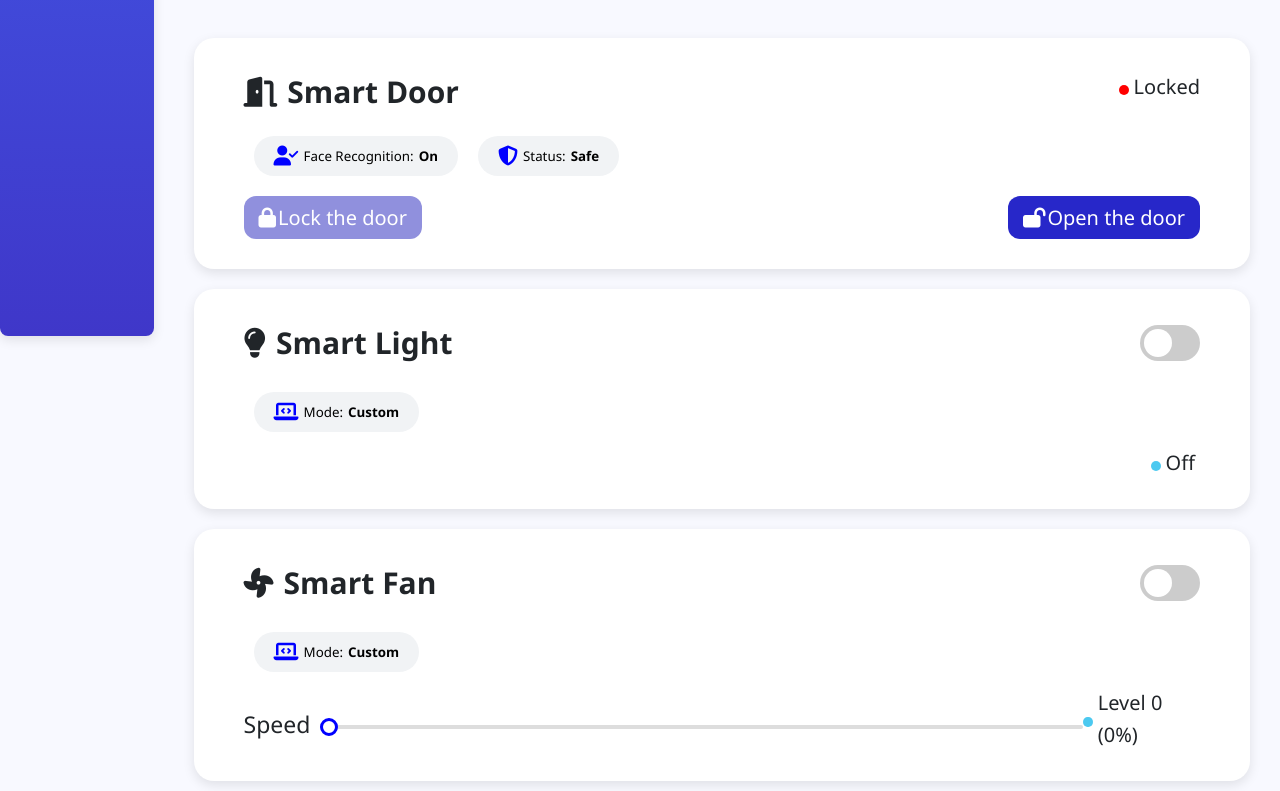
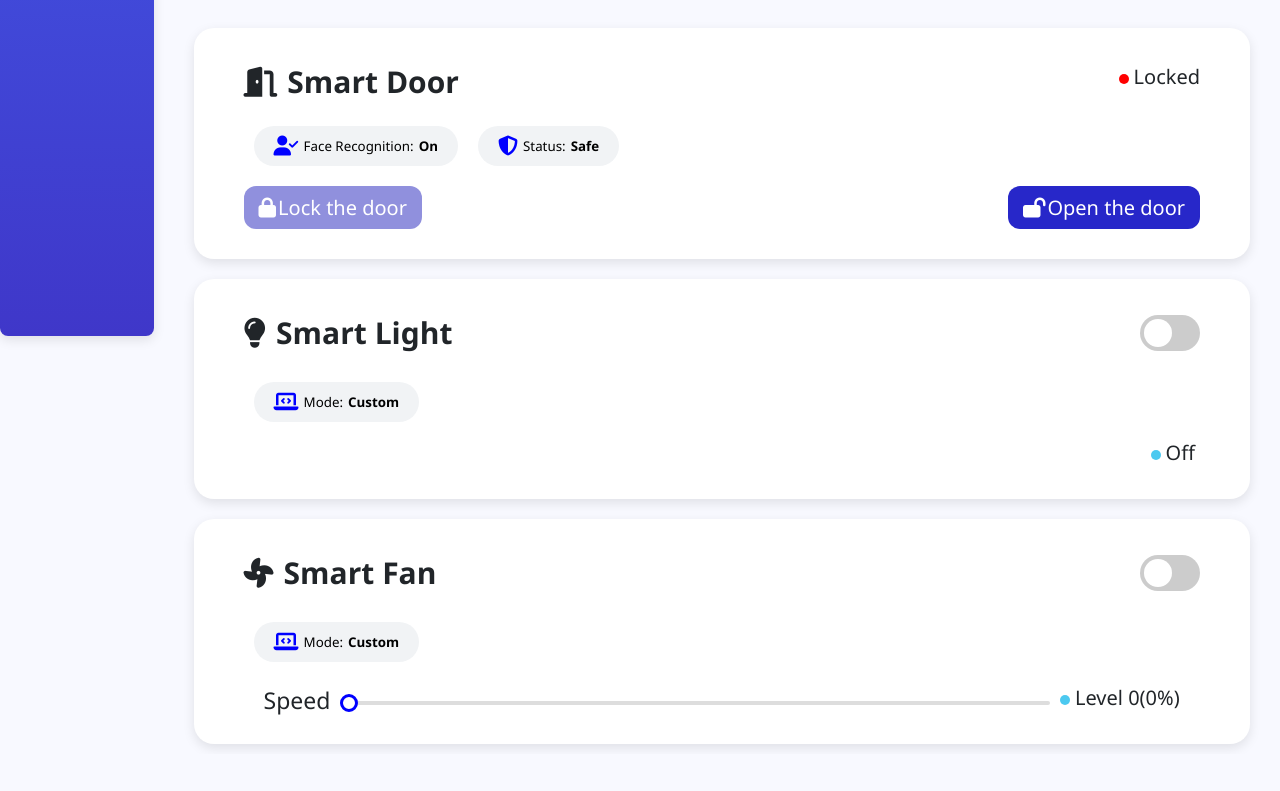
Before and after one commit to Mihate-Hiura/Smart-Room-App, a React (Vite) app: page /Dashboard in a window 1280 px wide. Shown: the part 464-1255 px from the top of the page. After the commit the page ends 1218 px from the top, so only its background shows below. Built offline with nearby package versions, Linux system fonts and the light colour scheme; no server answers.

Commit message:
update Frontend 1.1

```diff
--- a/src/Button/RangeSlide.css
+++ b/src/Button/RangeSlide.css
@@ -1,13 +1,16 @@
 .range-slide{
-    display: flex;
+    display: grid;
     align-items: center;
-    justify-content: flex-start;
-    width: 900px;
+    margin-left: 20px;
+    grid-template-columns: 1fr 30fr 1fr;
+    width: 1500px;
 }
 .range-slide .speed{
     margin-right: 10px;
     font-size: 23px;
     font-weight: 500;
+    grid-column-start: 1;
+    grid-column-end: 2;
 }
 .slider {
     -webkit-appearance: none;
@@ -19,6 +22,8 @@
     outline: none;
     margin-top: 5px;
     transition: background 0.3s ease;
+    grid-column-start: 2;
+    grid-column-end: 3;
 }
 
 .slider::-webkit-slider-thumb {
@@ -36,3 +41,10 @@
 .slider:hover::-webkit-slider-thumb {
     background: blue;
 }
+.status-slide{
+    width: 140px;
+    margin-left: 10px;
+    margin-top: 5px;
+    grid-column-start: 3;
+    grid-column-end: 4;
+}
--- a/src/Button/RangeSlide.jsx
+++ b/src/Button/RangeSlide.jsx
@@ -1,12 +1,15 @@
 
 import "./RangeSlide.css";  // Import the CSS file
-
-function RangeSlide({value,action}) {
+import DeviceStatus from "../Device/DeviceCard/DeviceStatus";
+function RangeSlide({value,action,status}) {
   return (
     <>
         <div class="range-slide">
             <div class="speed">Speed</div>
             <input type="range" min="0" max="100" value={value} onChange={action} step="20" class="slider" id="myRange"/>
+            <div class="status-slide">
+              <DeviceStatus dot="status-dot online">{status}</DeviceStatus>
+            </div>
         </div>
 
     </>
--- a/src/DashboardPage/DashboardPage.css
+++ b/src/DashboardPage/DashboardPage.css
@@ -1,3 +1,10 @@
+dashboard{
+  display: grid;
+  grid-template-columns: 1fr 1fr;
+  grid-template-rows: 10% 25% 5% auto;
+  margin-right: 20px ;
+  min-width: 700px;
+}
 status{
   grid-row-start: 2;
   grid-row-end: 3;
--- a/src/DashboardPage/DashboardPage.jsx
+++ b/src/DashboardPage/DashboardPage.jsx
@@ -11,6 +11,7 @@ import GetDevice from "../Status/GetFeedValue/GetDevice.jsx";
 function DashboardPage(){
     return(
         <>
+          <dashboard>
             <Header>Dashboard</Header>
             <status>
               <GetTemp/>
@@ -26,6 +27,7 @@ function DashboardPage(){
               <Light/>
               <Fan/>
             </device>
+          </dashboard>
         </>
     )
 }
--- a/src/Device/Fan.jsx
+++ b/src/Device/Fan.jsx
@@ -94,7 +94,7 @@ function Fan() {
       setIsChanging(false);
     }
   }
-
+  let status_text = `${level}(${value}%)`;
   return (
     <>
       <div className="device-card">
@@ -111,10 +111,7 @@ function Fan() {
           />
         </div>
         <div className="fan-status">
-          <RangeSlide value={value} action={handleChange} />
-          <DeviceStatus dot="status-dot online">
-            {level} ({value}%)
-          </DeviceStatus>
+          <RangeSlide value={value} action={handleChange} status={status_text}/>
         </div>
       </div>
     </>
--- a/src/SideBar/SideBarElement.css
+++ b/src/SideBar/SideBarElement.css
@@ -34,4 +34,8 @@ a{
     .nav-item {
         justify-content: center;
     }
+    .logo img{
+        width: 3em;
+        height: 3em;
+    }
 }
--- a/src/Status/GetFeedValue/GetTemp.jsx
+++ b/src/Status/GetFeedValue/GetTemp.jsx
@@ -37,7 +37,7 @@ function GetTemp(){
             warning = "Perfect";
         }
         else{
-            temp_icon = "fa-solid fa-temperature-empty text-aqua";
+            temp_icon = "fa-solid fa-temperature-empty";
             cardColor = "status-card text-aqua";
             warning = "Low";
         }
--- a/src/index.css
+++ b/src/index.css
@@ -46,9 +46,4 @@ sidebar {
 main{
   grid-column-start: 2;
   grid-column-end: 3;
-  display: grid;
-  grid-template-columns: 1fr 1fr;
-  grid-template-rows: 10% 25% 5% auto;
-  margin-right: 20px ;
-  min-width: 600px;
 }
```
Also changed, not shown: src/SideBar/SideBar.css (line endings or trailing spaces). Lines whose indentation alone changed are shown as unchanged.
